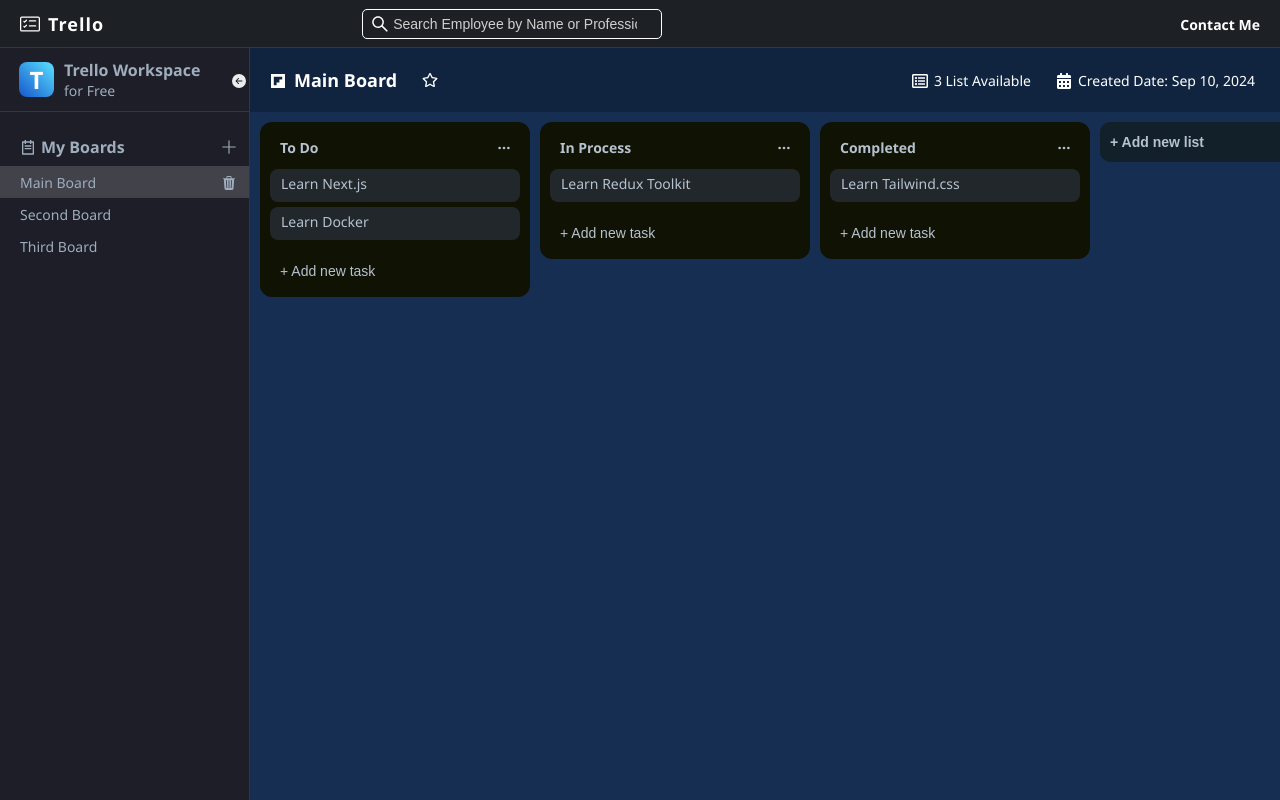
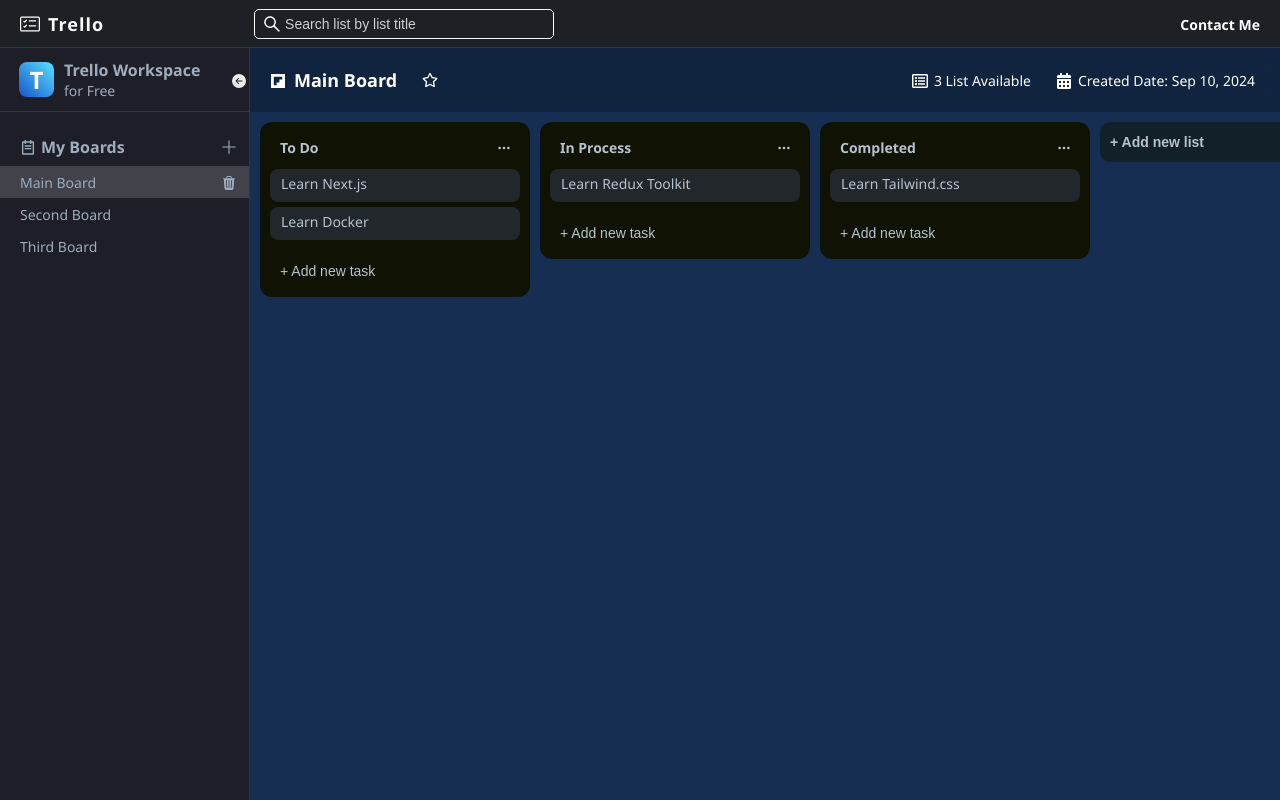
Before and after one commit to otpz/todo-dnd-react-reduxjs, a React (Create React App) app: page / in a window 1280 px wide. Built offline with nearby package versions, Linux system fonts and the light colour scheme.

Commit message:
created search filter for list

```diff
--- a/src/App.tsx
+++ b/src/App.tsx
@@ -1,8 +1,7 @@
-import MainBoard from './components/MainBoard/MainBoard'
-import './App.css'
 import SideMenu from './components/SideMenu/SideMenu';
 import Header from './components/Header/Header';
 import BoardRender from './components/BoardRender/BoardRender';
+import './App.css'
 
 const App = () => {
   return (
@@ -10,7 +9,7 @@
       <Header/>
       <div className='main_content'>
         <SideMenu/>
-        <BoardRender id={"6b57d7aa641abf9e3befc4f3bed4aa1e"}/>
+        <BoardRender/>
       </div>
     </div>
   )
--- a/src/app/store.ts
+++ b/src/app/store.ts
@@ -2,11 +2,13 @@
 
 import activeBoardReducer from "../features/activeBoard/activeBoardSlice"
 import boardsReducer from "../features/boards/boardsSlice"
+import searchInputReducer from "../features/searchInput/searchInputSlice"
 
 export const store = configureStore({
     reducer: {
         activeBoard: activeBoardReducer,
-        boards: boardsReducer
+        boards: boardsReducer,
+        searchInput: searchInputReducer
     },
 })
 
--- a/src/components/BoardRender/BoardRender.tsx
+++ b/src/components/BoardRender/BoardRender.tsx
@@ -1,15 +1,11 @@
-import React, { useState } from 'react'
+import React from 'react'
 import { BoardType } from '../../types/BoardType'
 import MainBoard from '../MainBoard/MainBoard'
 import styles from "./style.module.css"
 import { useSelector } from 'react-redux'
 import { RootState } from '../../app/store'
 
-interface Props {
-    id: string
-}
-
-const BoardRender:React.FC<Props> = ({id}) => {
+const BoardRender:React.FC = () => {
 
     const activeBoardId = useSelector((state: RootState) => state.activeBoard.id)
     const boards: BoardType[] = useSelector((state: RootState) => state.boards)
--- a/src/components/Header/Header.tsx
+++ b/src/components/Header/Header.tsx
@@ -7,8 +7,9 @@
     <nav className={styles.container}>
         <div className={styles.logo}>
           <BsCardChecklist className={styles.logo_icon}/>
-          <span>Trello</span></div>
-        <SearchForm/>
+          <span>Trello</span>
+          <SearchForm/>
+        </div>
         <ul className={styles.nav_list}>
             <li className={styles.list_item}>
               <a href="mailto: osmantopuz98@gmail.com">Contact Me</a>
--- a/src/components/MainBoard/MainBoard.tsx
+++ b/src/components/MainBoard/MainBoard.tsx
@@ -1,4 +1,4 @@
-import { FormEvent, useMemo, useRef, useState } from 'react'
+import { FormEvent, useEffect, useMemo, useRef, useState } from 'react'
 import styles from './style.module.css'
 import List from '../List/List'
 import Task from '../Task/Task'
@@ -14,10 +14,9 @@
 import { createPortal } from 'react-dom'
 import { createUniqueId } from '../../helpers/createUniqueId'
 import { FaFlipboard, FaRegListAlt, FaRegStar, FaStar, FaCalendarAlt } from "react-icons/fa";
-import { useDispatch } from 'react-redux'
+import { useDispatch, useSelector } from 'react-redux'
 import { updateFavoiteById, updateTitleById } from '../../features/boards/boardsSlice'
-import { updateActiveBoardId } from '../../features/activeBoard/activeBoardSlice'
-
+import { RootState } from '../../app/store'
 
 interface Props {
   board: BoardType
@@ -32,6 +31,7 @@
   const [toggleEditTitle, setToggleEditTitle] = useState<boolean>(false)
 
   useClickOutside(formRef, () => setToggleForm(false)) // close form when clicking form's outside custom hook
+  const searchInputText = useSelector((state: RootState) => state.searchInput.value)
   const dispatch = useDispatch()
 
   const [lists, setLists] = useState<ListType[]>([
@@ -174,6 +174,10 @@
     setToggleEditTitle(prev => !prev)
   }
 
+  useEffect(() => {
+    console.log(lists)
+  }, [lists])
+
   return (
     <DndContext sensors={sensors} onDragStart={onDragStart} onDragEnd={onDragEnd} onDragOver={onDragOver}>
       <div className={styles.container}>
@@ -182,7 +186,7 @@
             <div className={styles.board_item} onClick={handleToggleTitle}>
               <FaFlipboard className={styles.title_icon}/>
               {!toggleEditTitle && <span className={styles.board_title}>{board.title}</span>}
-              {toggleEditTitle && <input className={styles.board_title_input} autoFocus type="text" value={boardTitle} onChange={(e) => setBoardTitle(e.target.value)} onBlur={handleEditTitleSubmit} onClick={(e) => e.stopPropagation()}/>}
+              {toggleEditTitle && <input className={styles.board_title_input} autoFocus id='board_title_input' type="text" value={boardTitle} onChange={(e) => setBoardTitle(e.target.value)} onBlur={handleEditTitleSubmit} onClick={(e) => e.stopPropagation()}/>}
             </div>
             <div onClick={handleToggleBoardFavorite} className={styles.board_item}>
               {
@@ -209,8 +213,8 @@
         </div>
         <div className={styles.list}>
           <SortableContext items={listsId}>
-            {
-              lists.filter(list => list.boardId === board.id).map((list, idx) => (
+            { //.filter(list => list.title.includes(searchInputText))
+              lists.filter(list => list.title.includes(searchInputText)).filter(list => list.boardId === board.id).map((list, idx) => (
                 <List key={idx} list={list} setLists={setLists} tasks={tasks} setTasks={setTasks}/>
               ))
             }
--- a/src/components/SearchForm/SearchForm.tsx
+++ b/src/components/SearchForm/SearchForm.tsx
@@ -1,22 +1,21 @@
-import React from 'react'
 import styles from './style.module.css'
 import { AiOutlineSearch } from "react-icons/ai";
-import { BsSend } from "react-icons/bs";
 import { useDispatch, useSelector } from 'react-redux';
-// import { RootState } from '../../app/store';
-// import { setByEventValue } from '../../features/searchInput/searchInput';
+import { RootState } from '../../app/store';
+import { setSearchInput } from '../../features/searchInput/searchInputSlice';
 
 const SearchForm = () => {
 
-    // const searchInputText = useSelector((state: RootState) => state.searchInput.text)
-    // const dispatch = useDispatch()
+    const searchInputText = useSelector((state: RootState) => state.searchInput.value)
+    const dispatch = useDispatch()
 
     return (
         <form className={styles.search_div}>
             <AiOutlineSearch className={styles.search_icon}/>
             <input
-                // value={searchInputText} onChange={(e) => dispatch(setByEventValue(e.target.value))}
-                className={styles.search} type="search" placeholder='Search Employee by Name or Profession'
+                value={searchInputText} onChange={(e) => dispatch(setSearchInput(e.target.value))}
+                className={styles.search} name='search_input' type="search" placeholder='Search list by list title'
+                autoComplete='off'
             />
         </form>
     )
--- a/src/components/SearchForm/style.module.css
+++ b/src/components/SearchForm/style.module.css
@@ -5,6 +5,7 @@
     position: relative;
     display: flex;
     align-items: center;
+    margin-left: 150px;
 }
 
 .search_icon{
@@ -12,7 +13,6 @@
     left: 8px;
     font-size: 20px;
     font-weight: bold;
-
 }
 
 .search{
--- a/src/components/SideMenu/SideMenu.tsx
+++ b/src/components/SideMenu/SideMenu.tsx
@@ -2,7 +2,6 @@
 import { Sidebar, Menu, MenuItem, MenuItemStyles, menuClasses, } from 'react-pro-sidebar';
 import { SidebarHeader } from '../SidebarHeader/SidebarHeader';
 import styles from './style.module.css'
-import { GrClose, GrEdit, GrTrash } from "react-icons/gr";
 import { BsFillArrowLeftCircleFill, BsFillArrowRightCircleFill, BsFillTrash3Fill, BsPlusLg } from "react-icons/bs";
 import { RiTodoLine } from "react-icons/ri";
 import { useDispatch, useSelector } from 'react-redux';
@@ -36,7 +35,6 @@
 const SideMenu: React.FC = () => {
   const [collapsed, setCollapsed] = useState(false);
   const [toggled, setToggled] = useState(false);
-  const [broken, setBroken] = useState(false);
 
   const [toggleSettingsMenu, setToggleSettingsMenu] = useState<boolean>(false)
 
@@ -92,9 +90,12 @@
   }
 
   useEffect(() => {
-    const isBoardExist = boards.find(board => board.id === activeBoardId)
-    !isBoardExist && dispatch(updateActiveBoardId(boards[0]?.id))
-  }, [boards])
+    const setNewActiveBoard = () => {
+      const isBoardExist = boards.find(board => board.id === activeBoardId)
+      !isBoardExist && dispatch(updateActiveBoardId(boards[0]?.id))
+    }
+    setNewActiveBoard()
+  }, [boards, dispatch, activeBoardId])
 
   const handleFormSubmit = (e: FormEvent, inputValue: string) => {
     e.preventDefault()
@@ -112,7 +113,6 @@
         collapsed={collapsed}
         toggled={toggled}
         onBackdropClick={() => setToggled(false)}
-        onBreakPoint={setBroken}
         breakPoint="md"
         backgroundColor={themes.sidebar.backgroundColor}
         rootStyles={{
--- /dev/null
+++ b/src/features/searchInput/searchInputSlice.ts
@@ -0,0 +1,23 @@
+import { createSlice } from "@reduxjs/toolkit";
+import type { PayloadAction } from "@reduxjs/toolkit";
+
+export interface SearchInput {
+    value: string
+}
+
+const initialState: SearchInput = {
+    value: ""
+}
+
+export const searchInput = createSlice({
+    name: "searchInput",
+    initialState,
+    reducers: {
+        setSearchInput: (state, action: PayloadAction<string>) => {
+            state.value = action.payload
+        }
+    }
+})
+
+export const {setSearchInput} = searchInput.actions
+export default searchInput.reducer
```
